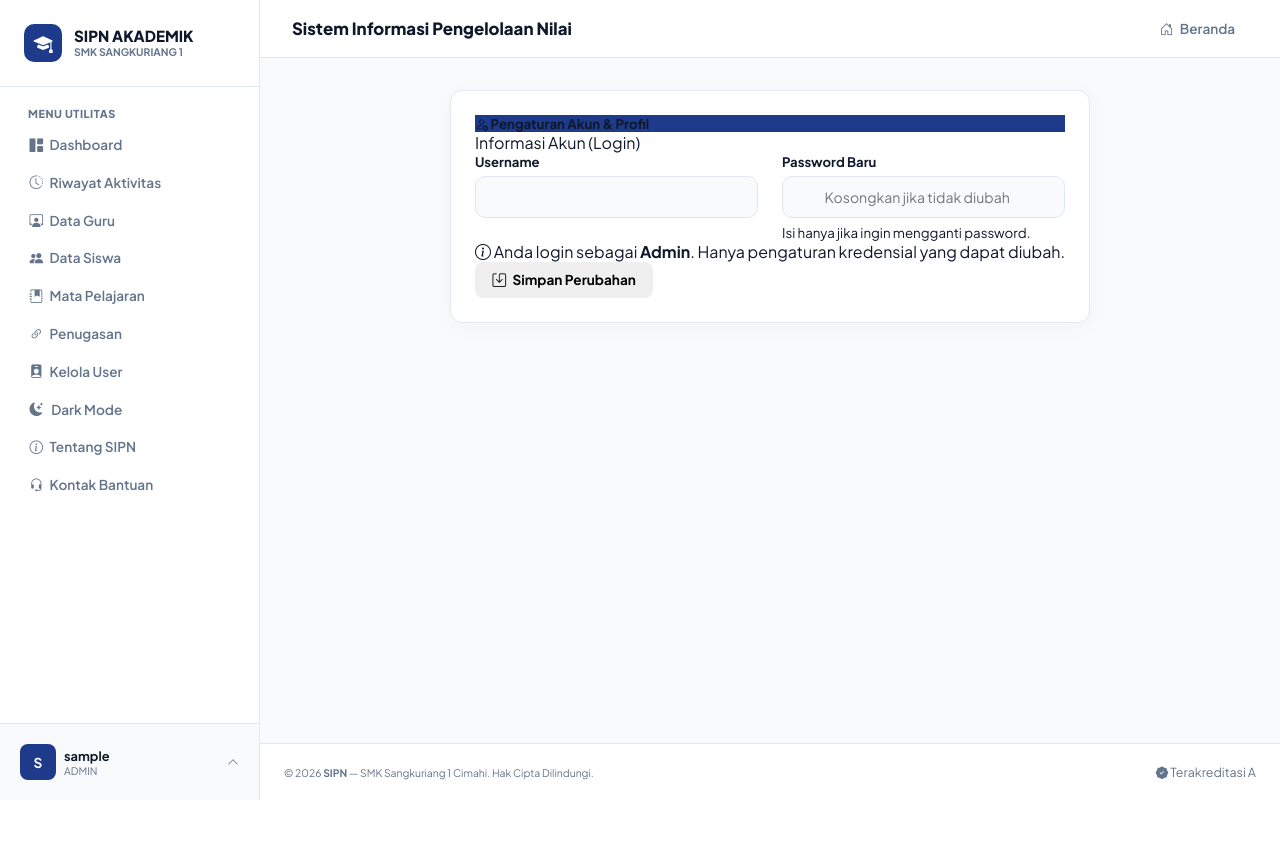
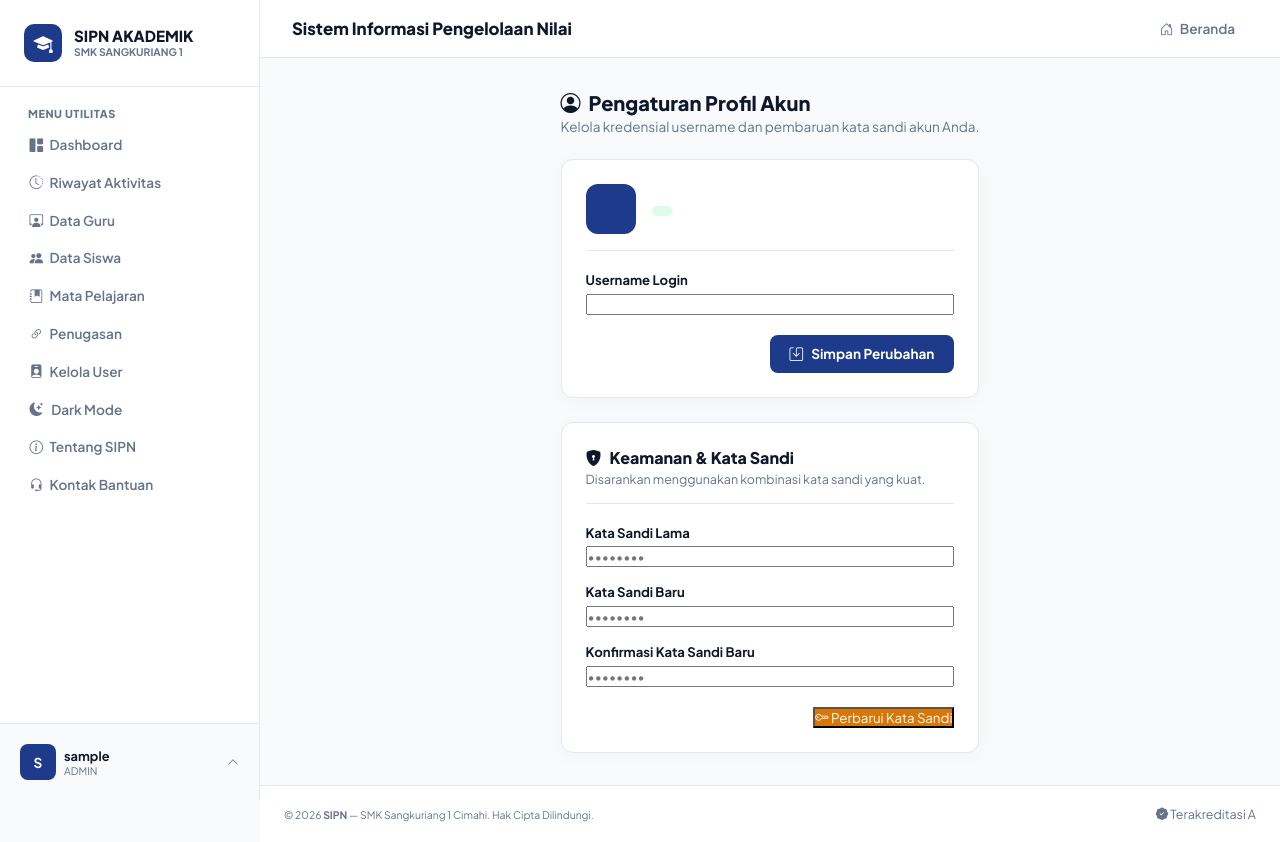
Before and after one commit to LAZZYPUTRA/Projek_Besar_Siacad_Smk_Putra, a PHP site: page /profile.php in a window 1280 px wide. Before the commit the page ends 800 px from the top, so only its background shows below. Run offline with PHP 8.4, Linux system fonts and the light colour scheme; the visitor is signed in with stand-in values (Sample User, id 1); data that the repository does not hold is empty; some libraries are stand-ins or nearby versions.

Commit message:
Update profile

```diff
--- a/profile.php
+++ b/profile.php
@@ -1,139 +1,156 @@
 <?php
+// Impor file konfigurasi dan helper dari direktori root
 require_once __DIR__ . '/config/koneksi_database.php';
 require_once __DIR__ . '/includes/helper_fungsi.php';
 require_once __DIR__ . '/includes/helper_cek_login.php';
 
-check_login();
+// Izinkan semua role yang sudah login untuk mengakses profil mereka
+check_role(['admin', 'guru', 'siswa']);
 
 $user_id = $_SESSION['user_id'];
-$role    = $_SESSION['role'];
 
-$query_user = mysqli_query($conn, "SELECT username FROM users WHERE id = '$user_id'");
-$data_user  = mysqli_fetch_assoc($query_user);
+// Ambil data user yang sedang login
+$stmt = mysqli_prepare($conn, "SELECT id, username, role FROM users WHERE id = ?");
+mysqli_stmt_bind_param($stmt, "i", $user_id);
+mysqli_stmt_execute($stmt);
+$result = mysqli_stmt_get_result($stmt);
+$user = mysqli_fetch_assoc($result);
 
-$profil = [];
-if ($role === 'guru') {
-    $q_profil = mysqli_query($conn, "SELECT * FROM guru WHERE user_id = '$user_id'");
-    $profil   = mysqli_fetch_assoc($q_profil);
-} elseif ($role === 'siswa') {
-    $q_profil = mysqli_query($conn, "SELECT * FROM siswa WHERE user_id = '$user_id'");
-    $profil   = mysqli_fetch_assoc($q_profil);
+if ($_SERVER['REQUEST_METHOD'] === 'POST') {
+    $aksi = sanitize($_POST['aksi']);
+
+    if ($aksi === 'update_profile') {
+        $username_baru = sanitize($_POST['username']);
+
+        // Cek duplikasi username
+        $cek = mysqli_prepare($conn, "SELECT id FROM users WHERE username = ? AND id != ?");
+        mysqli_stmt_bind_param($cek, "si", $username_baru, $user_id);
+        mysqli_stmt_execute($cek);
+        $res_cek = mysqli_stmt_get_result($cek);
+
+        if (mysqli_num_rows($res_cek) > 0) {
+            set_flash_message('danger', 'Gagal! Username tersebut sudah digunakan oleh akun lain.');
+        } else {
+            $update = mysqli_prepare($conn, "UPDATE users SET username = ? WHERE id = ?");
+            mysqli_stmt_bind_param($update, "si", $username_baru, $user_id);
+            if (mysqli_stmt_execute($update)) {
+                $_SESSION['username'] = $username_baru;
+                set_flash_message('success', 'Profil berhasil diperbarui!');
+            } else {
+                set_flash_message('danger', 'Gagal memperbarui profil.');
+            }
+        }
+    }
+    elseif ($aksi === 'update_password') {
+        $password_lama = $_POST['password_lama'];
+        $password_baru = $_POST['password_baru'];
+        $konfirmasi    = $_POST['konfirmasi_password'];
+
+        if ($password_baru !== $konfirmasi) {
+            set_flash_message('danger', 'Gagal! Konfirmasi password baru tidak cocok.');
+        } else {
+            // Ambil password lama dari DB
+            $q_pass = mysqli_prepare($conn, "SELECT password FROM users WHERE id = ?");
+            mysqli_stmt_bind_param($q_pass, "i", $user_id);
+            mysqli_stmt_execute($q_pass);
+            $res_pass = mysqli_stmt_get_result($q_pass);
+            $data_user = mysqli_fetch_assoc($res_pass);
+
+            if (password_verify($password_lama, $data_user['password'])) {
+                $hash_baru = password_hash($password_baru, PASSWORD_DEFAULT);
+                $up_pass = mysqli_prepare($conn, "UPDATE users SET password = ? WHERE id = ?");
+                mysqli_stmt_bind_param($up_pass, "si", $hash_baru, $user_id);
+
+                if (mysqli_stmt_execute($up_pass)) {
+                    set_flash_message('success', 'Kata sandi berhasil diubah!');
+                } else {
+                    set_flash_message('danger', 'Gagal mengubah kata sandi.');
+                }
+            } else {
+                set_flash_message('danger', 'Gagal! Kata sandi lama yang Anda masukkan salah.');
+            }
+        }
     }
 
-if ($_SERVER['REQUEST_METHOD'] === 'POST' && isset($_POST['update_profil'])) {
-    $username      = sanitize($_POST['username']);
-    $password_baru = $_POST['password'];
-
-    if (!empty($password_baru)) {
-        $hashed_password = password_hash($password_baru, PASSWORD_DEFAULT);
-        $stmt_user       = $conn->prepare("UPDATE users SET username = ?, password = ? WHERE id = ?");
-        $stmt_user->bind_param("ssi", $username, $hashed_password, $user_id);
-    } else {
-        $stmt_user = $conn->prepare("UPDATE users SET username = ? WHERE id = ?");
-        $stmt_user->bind_param("si", $username, $user_id);
-    }
-    $stmt_user->execute();
-    $stmt_user->close();
-
-    if ($role === 'guru') {
-        $nama = sanitize($_POST['nama']);
-        $nip  = sanitize($_POST['nip']);
-        $jk   = sanitize($_POST['jenis_kelamin']);
-
-        $stmt_guru = $conn->prepare("UPDATE guru SET nama = ?, nip = ?, jenis_kelamin = ? WHERE user_id = ?");
-        $stmt_guru->bind_param("sssi", $nama, $nip, $jk, $user_id);
-        $stmt_guru->execute();
-        $stmt_guru->close();
-    } elseif ($role === 'siswa') {
-        $nama  = sanitize($_POST['nama']);
-        $nis   = sanitize($_POST['nis']);
-        $kelas = sanitize($_POST['kelas']);
-        $jk    = sanitize($_POST['jenis_kelamin']);
-
-        $stmt_siswa = $conn->prepare("UPDATE siswa SET nama = ?, nis = ?, kelas = ?, jenis_kelamin = ? WHERE user_id = ?");
-        $stmt_siswa->bind_param("ssssi", $nama, $nis, $kelas, $jk, $user_id);
-        $stmt_siswa->execute();
-        $stmt_siswa->close();
-    }
-
-    $_SESSION['username'] = $username;
-    set_flash_message('success', 'Pengaturan akun dan profil berhasil diperbarui!');
-    header("Location: profile.php");
-    exit;
+    header("Location: profil.php");
+    exit();
 }
 
 require_once __DIR__ . '/includes/template_header.php';
 ?>
 
-<div class="centered-layout">
-    <div class="card-panel profile-card">
-        <div class="card-header header-primary">
-            <h5><i class="bi bi-person-gear"></i> Pengaturan Akun & Profil</h5>
-        </div>
-        <div class="card-body">
-            <form action="" method="POST">
-                <div class="form-section-title">Informasi Akun (Login)</div>
-                <div class="form-row">
-                    <div class="form-group">
-                        <label class="form-label">Username</label>
-                        <input type="text" name="username" class="form-input" value="<?= htmlspecialchars($data_user['username']); ?>" required>
-                    </div>
-                    <div class="form-group">
-                        <label class="form-label">Password Baru</label>
-                        <input type="password" name="password" class="form-input" placeholder="Kosongkan jika tidak diubah">
-                        <small class="help-text">Isi hanya jika ingin mengganti password.</small>
+<!-- Header Halaman -->
+<div class="page-header-action" style="display: flex; justify-content: space-between; align-items: center; margin-bottom: 1.5rem; flex-wrap: wrap; gap: 1rem;">
+    <div>
+        <h2 style="font-size: 1.25rem; font-weight: 800; color: var(--text-dark); display: flex; align-items: center; gap: 0.5rem; margin: 0;">
+            <i class="bi bi-person-circle text-primary"></i> Pengaturan Profil Akun
+        </h2>
+        <p style="font-size: 0.85rem; color: var(--text-muted); margin-top: 0.2rem; margin-bottom: 0;">Kelola kredensial username dan pembaruan kata sandi akun Anda.</p>
     </div>
 </div>
 
-                <?php if ($role === 'guru' || $role === 'siswa'): ?>
-                    <div class="form-section-title">Data Identitas Profil</div>
+<!-- Layout Grid Form Profil -->
+<div style="display: grid; grid-template-columns: repeat(auto-fit, minmax(350px, 1fr)); gap: 1.5rem; width: 100%;">
 
-                    <div class="form-group">
-                        <label class="form-label">Nama Lengkap</label>
-                        <input type="text" name="nama" class="form-input" value="<?= htmlspecialchars($profil['nama'] ?? ''); ?>" required>
+    <!-- Card 1: Informasi Akun & Update Username -->
+    <div class="card-panel">
+        <div style="display: flex; align-items: center; gap: 1rem; margin-bottom: 1.25rem; border-bottom: 1px solid var(--border-color); padding-bottom: 1rem;">
+            <div style="width: 50px; height: 50px; background: var(--primary-dark); color: #fff; border-radius: 12px; display: flex; align-items: center; justify-content: center; font-size: 1.5rem; font-weight: 800;">
+                <?= strtoupper(substr($user['username'], 0, 1)); ?>
             </div>
-
-                    <div class="form-row">
-                        <div class="form-group">
-                            <?php if ($role === 'guru'): ?>
-                                <label class="form-label">NIP</label>
-                                <input type="text" name="nip" class="form-input" value="<?= htmlspecialchars($profil['nip'] ?? ''); ?>" required>
-                            <?php elseif ($role === 'siswa'): ?>
-                                <label class="form-label">NIS</label>
-                                <input type="text" name="nis" class="form-input" value="<?= htmlspecialchars($profil['nis'] ?? ''); ?>" required>
-                            <?php endif; ?>
-                        </div>
-
-                        <div class="form-group">
-                            <label class="form-label">Jenis Kelamin</label>
-                            <select name="jenis_kelamin" class="form-select" required>
-                                <option value="L" <?= (isset($profil['jenis_kelamin']) && $profil['jenis_kelamin'] === 'L') ? 'selected' : ''; ?>>Laki-laki</option>
-                                <option value="P" <?= (isset($profil['jenis_kelamin']) && $profil['jenis_kelamin'] === 'P') ? 'selected' : ''; ?>>Perempuan</option>
-                            </select>
+            <div>
+                <h5 style="font-size: 1rem; font-weight: 800; color: var(--text-dark); margin: 0;"><?= htmlspecialchars($user['username']); ?></h5>
+                <span class="badge badge-<?= $user['role'] === 'admin' ? 'danger' : ($user['role'] === 'guru' ? 'primary' : 'success'); ?>" style="margin-top: 0.3rem; display: inline-block;">
+                    <?= strtoupper($user['role']); ?>
+                </span>
             </div>
         </div>
 
-                    <?php if ($role === 'siswa'): ?>
-                        <div class="form-group">
-                            <label class="form-label">Kelas</label>
-                            <input type="text" name="kelas" class="form-input" value="<?= htmlspecialchars($profil['kelas'] ?? ''); ?>" required placeholder="Contoh: X RPL 1">
+        <form method="POST">
+            <input type="hidden" name="aksi" value="update_profile">
+            <div class="form-group" style="margin-bottom: 1.25rem;">
+                <label class="form-label">Username Login</label>
+                <input type="text" class="form-control" name="username" value="<?= htmlspecialchars($user['username']); ?>" required>
             </div>
-                    <?php endif; ?>
-
-                <?php else: ?>
-                    <div class="alert alert-info">
-                        <i class="bi bi-info-circle"></i> Anda login sebagai <strong>Admin</strong>. Hanya pengaturan kredensial yang dapat diubah.
-                    </div>
-                <?php endif; ?>
-
-                <div class="form-actions align-right">
-                    <button type="submit" name="update_profil" class="btn btn-primary">
+            <div style="display: flex; justify-content: flex-end;">
+                <button type="submit" class="btn-primary-custom">
                     <i class="bi bi-save"></i> Simpan Perubahan
                 </button>
             </div>
         </form>
     </div>
-    </div>
+
+    <!-- Card 2: Keamanan (Ganti Password) -->
+    <div class="card-panel">
+        <div style="margin-bottom: 1.25rem; border-bottom: 1px solid var(--border-color); padding-bottom: 1rem;">
+            <h5 style="font-size: 1rem; font-weight: 800; color: var(--text-dark); margin: 0; display: flex; align-items: center; gap: 0.5rem;">
+                <i class="bi bi-shield-lock-fill text-warning"></i> Keamanan & Kata Sandi
+            </h5>
+            <p style="font-size: 0.78rem; color: var(--text-muted); margin-top: 0.2rem; margin-bottom: 0;">Disarankan menggunakan kombinasi kata sandi yang kuat.</p>
         </div>
 
-<?php require_once __DIR__ . '/includes/template_footer.php'; ?>
+        <form method="POST">
+            <input type="hidden" name="aksi" value="update_password">
+            <div class="form-group" style="margin-bottom: 1rem;">
+                <label class="form-label">Kata Sandi Lama</label>
+                <input type="password" class="form-control" name="password_lama" placeholder="••••••••" required>
+            </div>
+            <div class="form-group" style="margin-bottom: 1rem;">
+                <label class="form-label">Kata Sandi Baru</label>
+                <input type="password" class="form-control" name="password_baru" placeholder="••••••••" required minlength="4">
+            </div>
+            <div class="form-group" style="margin-bottom: 1.25rem;">
+                <label class="form-label">Konfirmasi Kata Sandi Baru</label>
+                <input type="password" class="form-control" name="konfirmasi_password" placeholder="••••••••" required minlength="4">
+            </div>
+            <div style="display: flex; justify-content: flex-end;">
+                <button type="submit" class="btn-warning" style="background-color: #d97706; color: #fff;">
+                    <i class="bi bi-key"></i> Perbarui Kata Sandi
+                </button>
+            </div>
+        </form>
+    </div>
+
+</div>
+
+<?php require_once __DIR__ . '/includes/template_footer.php';?>
```
Lines whose indentation alone changed are shown as unchanged.
